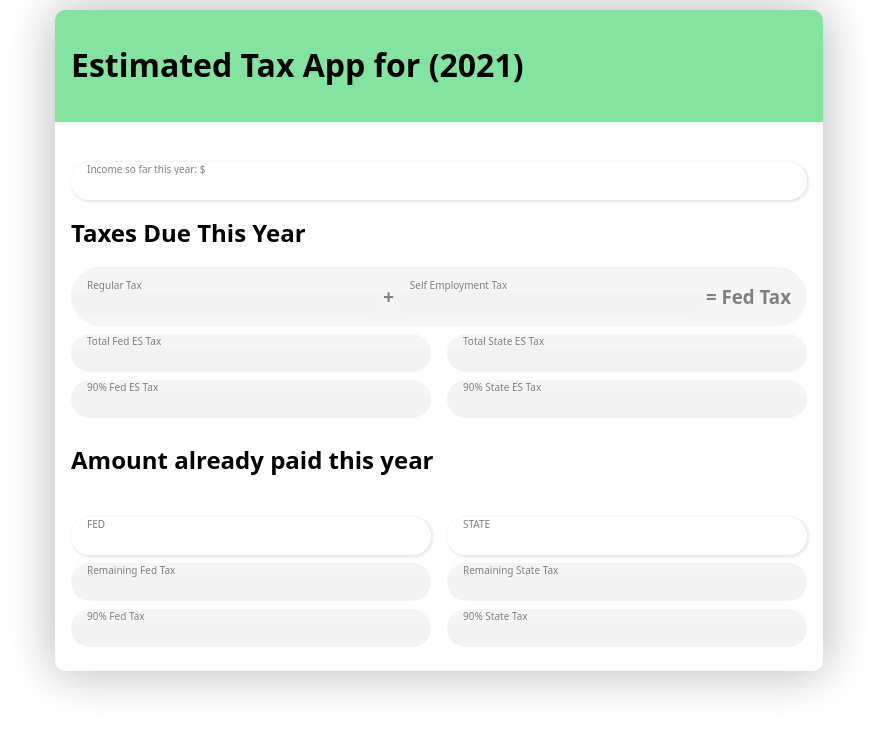
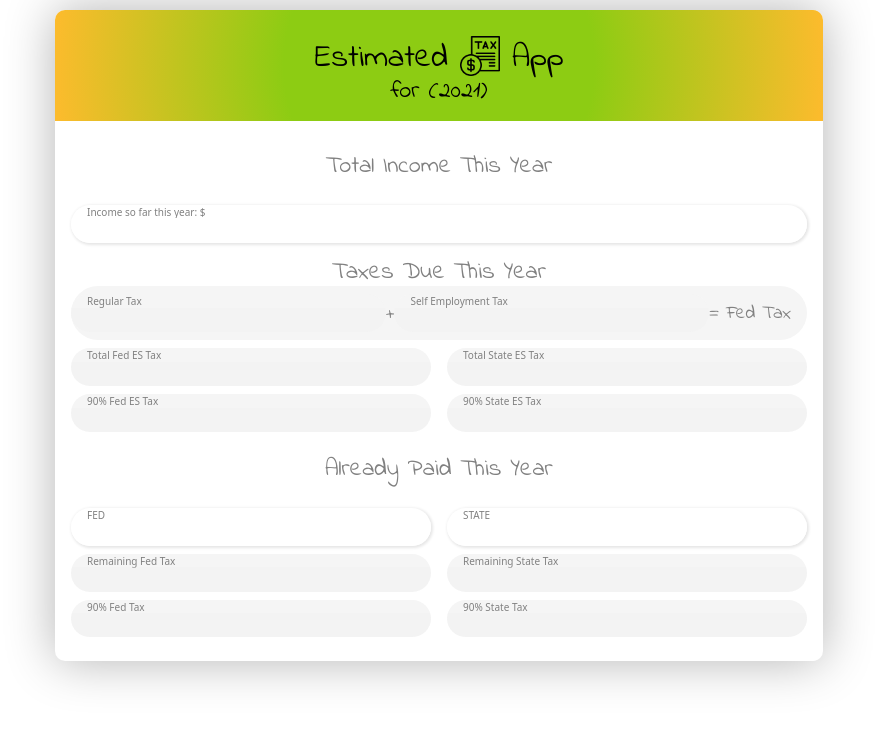
Before and after one commit to Ka-lib/Personal-Tax-App-Web-Version, a plain HTML site: page index.html in a window 1280 px wide. Shown: the whole page, without its empty margins (201-1078 px from the left). Drawn offline with Linux system fonts and the light colour scheme.

Commit message:
Finished styling light theme
font styles, colors, browser icon & title icon

```diff
--- a/css/styles.css
+++ b/css/styles.css
@@ -1,10 +1,10 @@
 /* mobile first approach, then modify for wider screens! */
 :root {
-	--color-primary: #84e3a0;
+	--color-primary: #8dcc13;
 	--color-secondary: white;
 	--color-accent: whitesmoke;
 	--color-text: grey;
-	/* --color-heading */
+	--color-heading: black;
 }
 
 body {
@@ -16,15 +16,21 @@ body {
 	white-space: nowrap;
 }
 
+h1,
+h2,
 h3 {
-	/* rememeber to change the size */
+	font-family: "Indie Flower", cursive;
+	font-weight: 400;
+	font-style: normal;
+	margin: 0;
 	color: var(--color-text);
+	text-align: center;
 }
 
 .main-window {
 	background-color: white;
 	margin: 10px;
-	width: 85vw;
+	width: 97vw;
 	box-shadow: 0 0 50px rgba(0, 0, 0, 0.3);
 	/* round edges */
 	border-radius: 10px;
@@ -34,13 +40,41 @@ h3 {
 }
 
 .header {
-	/* display: block; */
-	background-color: var(--color-primary);
+	background: rgb(141, 204, 19);
+	background: radial-gradient(
+		circle,
+		rgba(141, 204, 19, 1) 40%,
+		rgba(253, 187, 45, 1) 100%
+	);
 	padding: 1rem;
+	display: flex;
+	flex-direction: column;
+	align-items: center;
+}
+.header h1,
+.header h2 {
+	color: var(--color-heading);
+}
+.header h2 {
+	margin: 0;
+}
+.tax-icon {
+	width: 40px;
+	position: relative;
+	top: 10px;
 }
 
 .body {
 	padding: 1rem;
+}
+.body h2 {
+	margin-top: 1rem;
+}
+
+@media screen and (min-width: 525px) {
+	.main-window {
+		width: 85vw;
+	}
 }
 
 /* INPUT CONTAINER Styles */
--- a/index.html
+++ b/index.html
@@ -1,21 +1,40 @@
 <!DOCTYPE html>
 <html lang="en">
 	<head>
+		<link
+			rel="icon"
+			type="image/png"
+			sizes="16x16"
+			href="images/favicon-16x16.png" />
+
 		<meta charset="UTF-8" />
 		<meta name="viewport" content="width=device-width, initial-scale=1.0" />
 		<title>Document</title>
 		<!-- Style sheets -->
 		<link rel="stylesheet" href="css/normalize.css" />
 		<link rel="stylesheet" href="css/styles.css" />
+
+		<link rel="preconnect" href="https://fonts.googleapis.com" />
+		<link rel="preconnect" href="https://fonts.gstatic.com" crossorigin />
+		<link
+			href="https://fonts.googleapis.com/css2?family=Indie+Flower&display=swap"
+			rel="stylesheet" />
 	</head>
 	<body>
 		<div class="main-window">
 			<!-- header bar? -->
 			<div class="header">
-				<h1>Estimated Tax App for (2021)</h1>
+				<h1>
+					Estimated
+					<img class="tax-icon" src="images/tax.png" alt="tax icon" />
+					App
+				</h1>
+				<h2>for (2021)</h2>
 			</div>
 
 			<div class="body">
+				<h2>Total Income This Year</h2>
+
 				<div class="input-container input-container-num">
 					<label for="income-box"> Income so far this year: $ </label>
 					<input type="text" id="income-box" size="1" />
@@ -88,7 +107,7 @@
 				</div>
 
 				<!-- Amount Paid Section -->
-				<h2>Amount already paid this year</h2>
+				<h2>Already Paid This Year</h2>
 
 				<div class="remainders-container">
 					<div class="fed-remainders-container">
```
Also changed, not shown: images/favicon-16x16.png (added), images/tax-yellow.png (added), images/tax.png (added).
